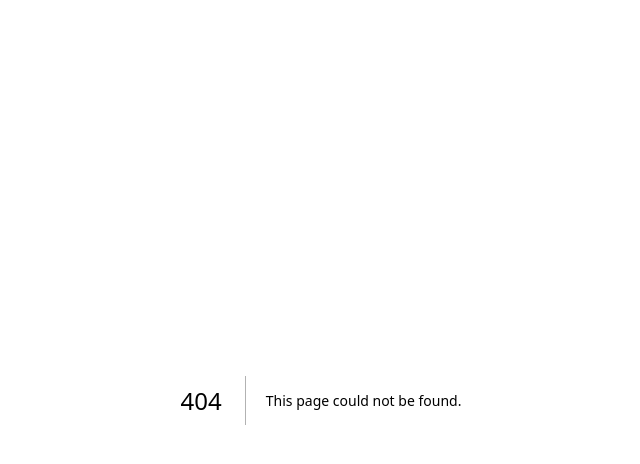
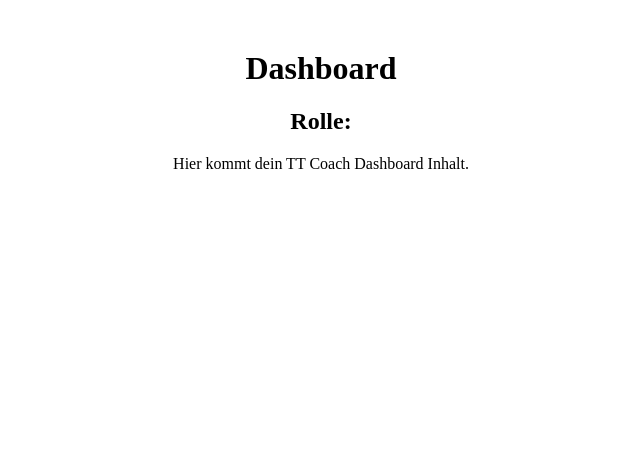
Before and after one commit to tompjnits/TT-Coach-React, a Next.js app: page /pages/pages/dashboard in a window 1280 px wide. Before the commit this address had no page. Shown: the top 464 px of the page, without its empty margins (319-959 px from the left). Built offline with nearby package versions, Linux system fonts and the light colour scheme.

Commit message:
Create Dashboard component with role display

```diff
--- /dev/null
+++ b/pages/pages/pages/dashboard.tsx
@@ -0,0 +1,20 @@
+import { useRouter } from 'next/router';
+import { useEffect, useState } from 'react';
+
+export default function Dashboard() {
+  const router = useRouter();
+  const { role } = router.query;
+  const [roleName, setRoleName] = useState('');
+
+  useEffect(() => {
+    if (role) setRoleName(role as string);
+  }, [role]);
+
+  return (
+    <div style={{ textAlign: 'center', marginTop: '50px' }}>
+      <h1>Dashboard</h1>
+      <h2>Rolle: {roleName}</h2>
+      <p>Hier kommt dein TT Coach Dashboard Inhalt.</p>
+    </div>
+  );
+}
```
